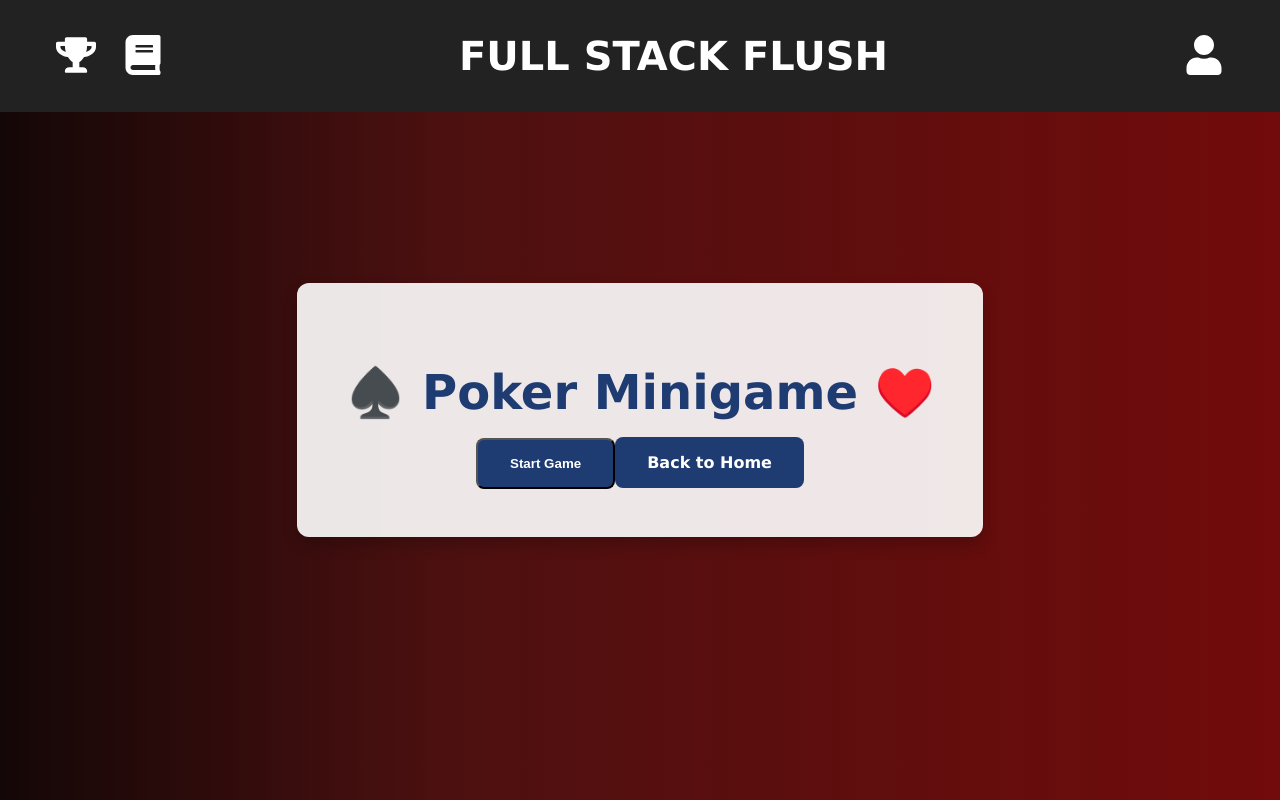
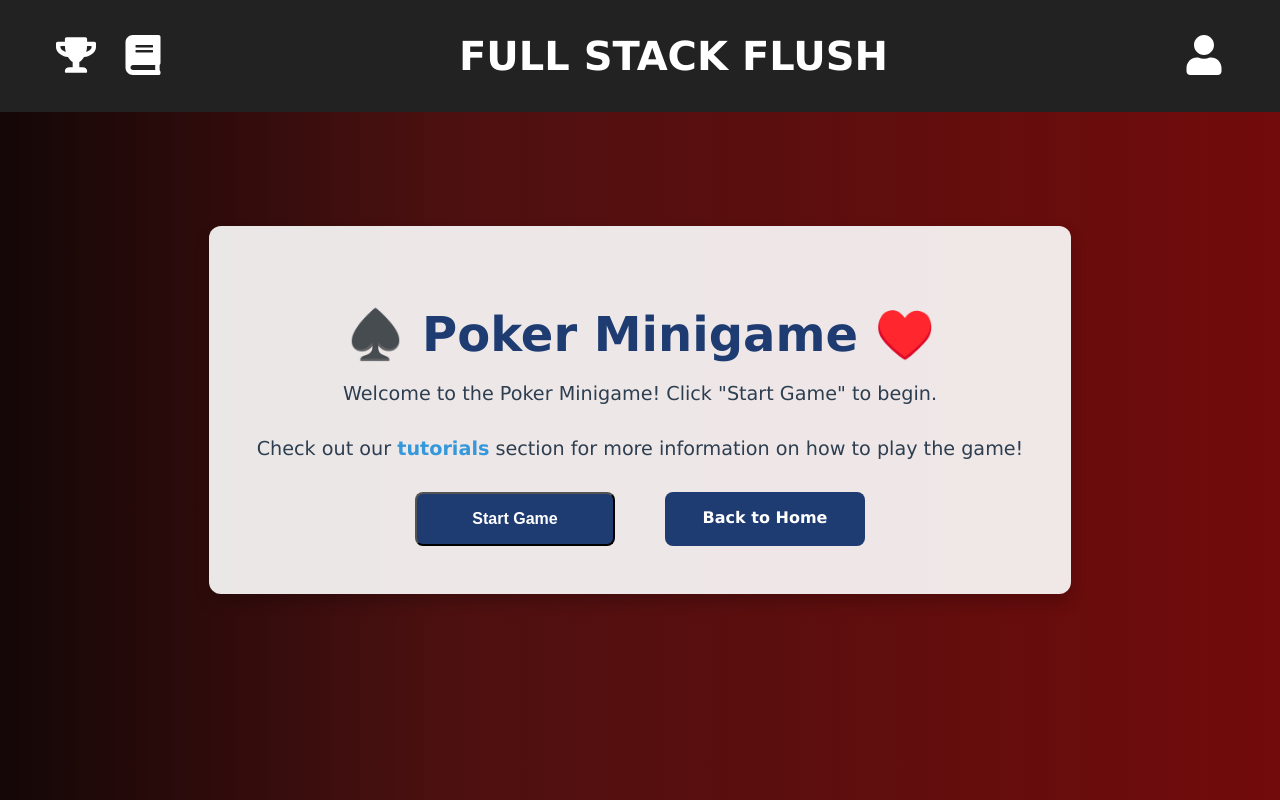
Before and after one commit to DarianHamel/Full-Stack-Flush, a React (Vite) app in the folder client/: page /poker in a window 1280 px wide. Built offline with nearby package versions, Linux system fonts and the light colour scheme.

Commit message:
Added scoring for straights and straight flushes + UI changes

```diff
--- a/client/src/components/Poker.jsx
+++ b/client/src/components/Poker.jsx
@@ -132,9 +132,22 @@ const Poker = () => {
         {!gameStarted && (
           <>
             <h1>♠️ Poker Minigame ♥️</h1>
+            <p>Welcome to the Poker Minigame! Click "Start Game" to begin.</p>
+            <p>
+              Check out our{" "}
+              <Link to="/tutorials" className="tutorials-link">
+                tutorials
+              </Link>{" "}
+              section for more information on how to play the game!
+            </p>
+            <div className="button-group">
               <button onClick={startGame} className="start-game">
                 Start Game
               </button>
+              <Link to="/" className="back-to-home">
+                Back to Home
+              </Link>
+            </div>
           </>
         )}
         {gameStarted && (
@@ -142,7 +155,11 @@ const Poker = () => {
             <h1>Your Hand</h1>
             <div className="hand">{renderHand(playerHand)}</div>
             <h2>Current Score: {currentScore}</h2>
-            <div className="action-buttons">
+          </>
+        )}
+      </div>
+      {gameStarted && ( // Put this outside other divs so the buttons are below the cards
+        <div className="action-buttons-poker">
           <button onClick={discardCards} className="discard">
             Discard
           </button>
@@ -150,12 +167,7 @@ const Poker = () => {
             Play Hand
           </button>
         </div>
-          </>
       )}
-        <Link to="/" className="back-to-home">
-          Back to Home
-        </Link>
-      </div>
     </div>
   );
 };
--- a/client/src/design/Poker.css
+++ b/client/src/design/Poker.css
@@ -11,14 +11,21 @@
   }
 
   .poker-card {
+    text-align: center;
     background-color: rgba(255, 255, 255, 0.9);
     color: #2c3e50;
     padding: 3rem;
     border-radius: 12px;
     box-shadow: 0 8px 16px rgba(0, 0, 0, 0.2);
-    max-width: 800px;
     width: 100%;
     animation: fadeIn 1s ease-in-out;
+  }
+
+  .card-row {
+    display: flex;
+    justify-content: center;
+    gap: 10px;
+    margin-top: 20px;
   }
 
   .poker-card h1 {
@@ -32,34 +39,83 @@
     margin-bottom: 2rem;
   }
 
+  .start-game,
   .back-to-home {
     display: inline-block;
     padding: 1rem 2rem;
+    width: 200px;
     background-color: #1e3c72;
     color: #fff;
     border-radius: 8px;
     text-decoration: none;
     font-weight: bold;
-    transition: background-color 0.3s;
+    font-size: 16px;
+    transition: background-color 0.3s, transform 0.2s;
   }
 
-  .start-game {
-    display: inline-block;
-    padding: 1rem 2rem;
-    background-color: #1e3c72;
-    color: #fff;
-    border-radius: 8px;
+  .start-game:hover,
+  .back-to-home:hover {
+    background-color: #2a5298;
+    transform: scale(1.10);
+    cursor: pointer;
+  }
+
+  .tutorials-link {
+    color: #3498db;
     text-decoration: none;
     font-weight: bold;
-    transition: background-color 0.3s;
+    transition: color 0.3s;
   }
 
-  .start-game:hover {
-    background-color: #2a5298;
+  .tutorials-link:hover {
+    color: #2980b9;
+    text-decoration: underline;
   }
 
-  .back-to-home:hover {
-    background-color: #2a5298;
+  .button-group {
+    display: flex;
+    justify-content: center;
+    gap: 50px;
+    margin-top: 20px;
+  }
+
+  .action-buttons-poker {
+    display: flex;
+    justify-content: center;
+    gap: 20px;
+    margin-top: 20px;
+  }
+
+  .poker-container .play-hand,
+  .poker-container .discard {
+    display: inline-block;
+    padding: 1.5rem 3rem;
+    font-size: 18px;
+    font-weight: bold;
+    border: none;
+    border-radius: 8px;
+    cursor: pointer;
+    transition: background-color 0.3s, transform 0.2s;
+  }
+
+  .poker-container .play-hand {
+    background-color: #27ae60;
+    color: white;
+  }
+
+  .poker-container .play-hand:hover {
+    background-color: #219150;
+    transform: scale(1.05);
+  }
+
+  .poker-container .discard {
+    background-color: #e74c3c;
+    color: white;
+  }
+
+  .poker-container .discard:hover {
+    background-color: #c0392b;
+    transform: scale(1.05);
   }
 
   @keyframes fadeIn {
```
Also changed, not shown: 1 other file (tests, documents, lock files or other folders). Lines whose indentation alone changed are shown as unchanged.
